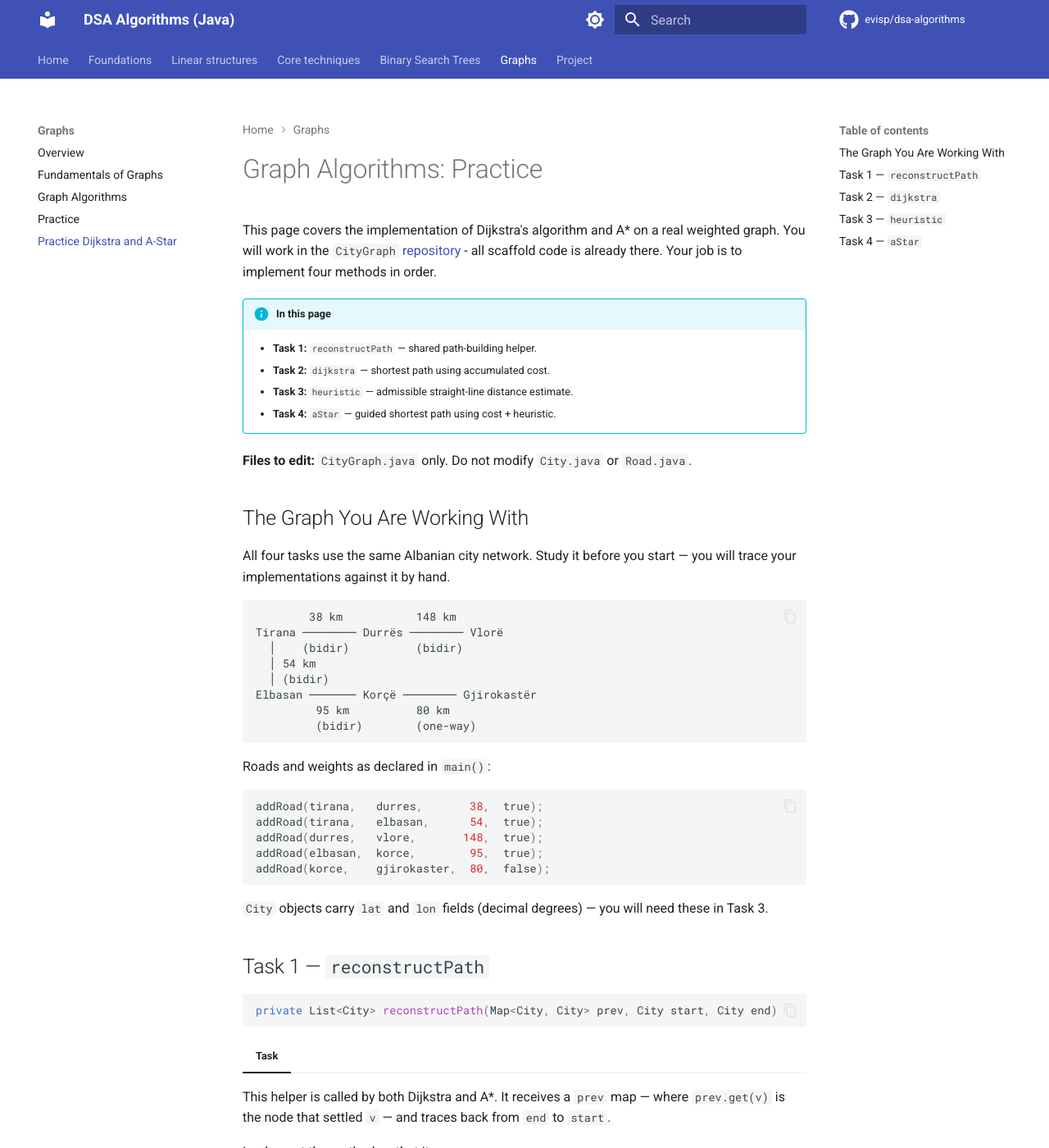
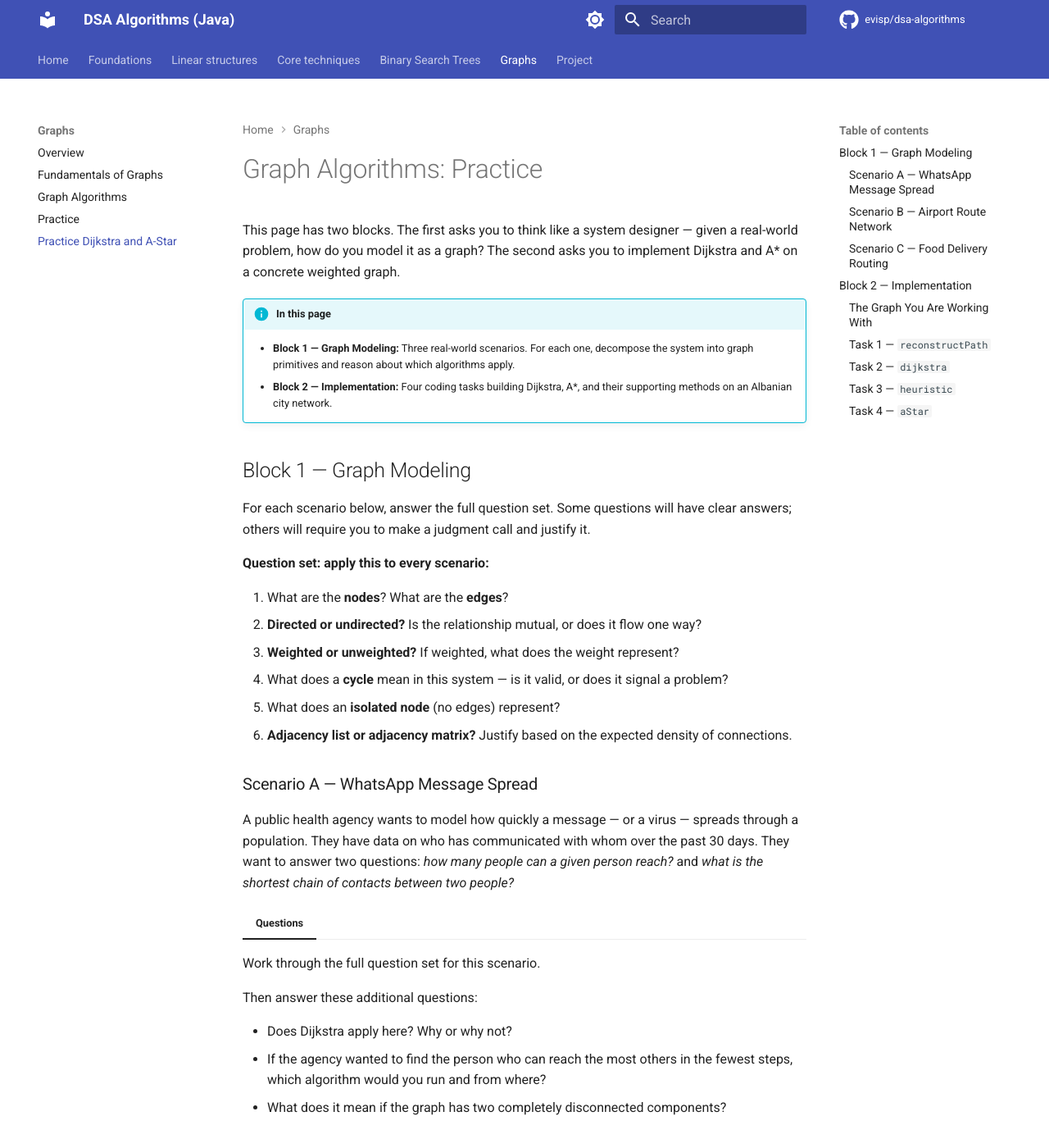
Before and after one commit to evisp/dsa-algorithms, an MkDocs documentation site: the page built from docs/graphs/practice-2.md, in a window 1280 px wide and 1400 px high. Shown: the whole window at 82% size. Built offline with MkDocs 1.6.1 and Material for MkDocs 9.7.7, drawn with Linux system fonts in a browser that asks for light colours; comment, search, counter and statistics services are not loaded; some of the changed text lies outside the part shown.

````diff
--- a/docs/graphs/practice-2.md
+++ b/docs/graphs/practice-2.md
@@ -1,17 +1,93 @@
 # Graph Algorithms: Practice
 
-This page covers the implementation of Dijkstra's algorithm and A* on a real weighted graph. You will work in the `CityGraph` [repository](https://github.com/evisp/dsa-algorithms/tree/main/code/graphs) - all scaffold code is already there. Your job is to implement four methods in order.
+This page has two blocks. The first asks you to think like a system designer — given a real-world problem, how do you model it as a graph? The second asks you to implement Dijkstra and A* on a concrete weighted graph.
 
 !!! info "In this page"
-    - **Task 1:** `reconstructPath` — shared path-building helper.
-    - **Task 2:** `dijkstra` — shortest path using accumulated cost.
-    - **Task 3:** `heuristic` — admissible straight-line distance estimate.
-    - **Task 4:** `aStar` — guided shortest path using cost + heuristic.
+    - **Block 1 — Graph Modeling:** Three real-world scenarios. For each one, decompose the system into graph primitives and reason about which algorithms apply.
+    - **Block 2 — Implementation:** Four coding tasks building Dijkstra, A*, and their supporting methods on an Albanian city network.
+
+
+## Block 1 — Graph Modeling
+
+For each scenario below, answer the full question set. Some questions will have clear answers; others will require you to make a judgment call and justify it.
+
+**Question set: apply this to every scenario:**
+
+1. What are the **nodes**? What are the **edges**?
+2. **Directed or undirected?** Is the relationship mutual, or does it flow one way?
+3. **Weighted or unweighted?** If weighted, what does the weight represent?
+4. What does a **cycle** mean in this system — is it valid, or does it signal a problem?
+5. What does an **isolated node** (no edges) represent?
+6. **Adjacency list or adjacency matrix?** Justify based on the expected density of connections.
+
+
+### Scenario A — WhatsApp Message Spread
+
+A public health agency wants to model how quickly a message — or a virus — spreads through a population. They have data on who has communicated with whom over the past 30 days. They want to answer two questions: *how many people can a given person reach?* and *what is the shortest chain of contacts between two people?*
+
+=== "Questions"
+    Work through the full question set for this scenario.
+
+    Then answer these additional questions:
+
+    - Does Dijkstra apply here? Why or why not?
+    - If the agency wanted to find the person who can reach the most others in the fewest steps, which algorithm would you run and from where?
+    - What does it mean if the graph has two completely disconnected components?
+
+??? hint "Hint"
+    Think about whether contact between two people is one-directional or mutual.
+    For reachability and shortest hops, think about what BFS explores level by level —
+    each level is one more degree of separation from the source.
+
+
+### Scenario B — Airport Route Network
+
+An airline comparison website wants to help users find the cheapest or fastest flight between any two cities. The dataset contains direct routes between airports, along with price and flight duration for each route. Not all routes operate in both directions — some are one-way seasonal routes.
+
+=== "Questions"
+    Work through the full question set for this scenario.
+
+    Then answer these additional questions:
+
+    - The website wants to find the cheapest route, which may involve one or two layovers. Which algorithm handles this? What is the edge weight?
+    - Could A\* improve performance here? What would the heuristic be, and why is it admissible?
+    - An airport appears in the dataset but has no listed routes. What does this mean and how should the system handle it?
+
+??? hint "Hint"
+    There can be more than one useful edge weight — price and duration are both valid.
+    The choice of weight changes what "shortest path" means.
+    For A*, think about what geographic property of airports gives you a natural lower bound on flight distance.
+
+
+### Scenario C — Food Delivery Routing
+
+A food delivery platform needs to route drivers from restaurants to customers through city streets as quickly as possible. Streets have speed limits and can be one-way. Traffic conditions change the effective travel time on each road throughout the day.
+
+=== "Questions"
+    Work through the full question set for this scenario.
+
+    Then answer these additional questions:
+
+    - Traffic data updates travel times in real time. How does this affect the graph, and does it affect which algorithm you use?
+    - A cycle exists when a driver can loop around a block and return to the same junction. Is this a problem in this system?
+    - The platform wants the fastest route by time, not the shortest by distance. What is the edge weight and which algorithm applies?
+    - Could A\* apply? What would the heuristic be?
+
+??? hint "Hint"
+    Real road networks are almost always modelled as directed weighted graphs —
+    one-way streets and asymmetric travel times make undirected models inaccurate.
+    For A*, straight-line geographic distance is always a valid lower bound on road travel distance.
+
+
+
+## Block 2 — Implementation
+
+You will work in the `CityGraph` [repository](https://github.com/evisp/dsa-algorithms/tree/main/code/graphs) — all scaffold code is already there. Implement four methods in order.
 
 **Files to edit:** `CityGraph.java` only. Do not modify `City.java` or `Road.java`.
 
 
-## The Graph You Are Working With
+### The Graph You Are Working With
 
 All four tasks use the same Albanian city network. Study it before you start — you will trace your implementations against it by hand.
 
@@ -39,7 +115,7 @@
 `City` objects carry `lat` and `lon` fields (decimal degrees) — you will need these in Task 3.
 
 
-## Task 1 — `reconstructPath`
+### Task 1 — `reconstructPath`
 
 ```java
 private List<City> reconstructPath(Map<City, City> prev, City start, City end)
@@ -71,7 +147,7 @@
     After the loop, check whether the first element equals `start`. If not, no path exists.
 
 
-## Task 2 — `dijkstra`
+### Task 2 — `dijkstra`
 
 ```java
 public List<City> dijkstra(City start, City end)
@@ -111,7 +187,7 @@
     Stale entries will appear in the queue — ignore them by checking whether the popped cost matches `dist`.
 
 
-## Task 3 — `heuristic`
+### Task 3 — `heuristic`
 
 ```java
 private double heuristic(City a, City b)
@@ -133,7 +209,7 @@
 
     **Verify** (approximate values):
     ```java
-    heuristic(tirana, korce)      // ≈ 89.0 km
+    heuristic(tirana, korce)       // ≈ 89.0 km
     heuristic(tirana, gjirokaster) // ≈ 128.0 km
     heuristic(durres, gjirokaster) // ≈ 155.0 km
     ```
@@ -147,7 +223,7 @@
     The heuristic must never overestimate — road distance is always greater than or equal to straight-line distance, so Haversine is safe.
 
 
-## Task 4 — `aStar`
+### Task 4 — `aStar`
 
 ```java
 public List<City> aStar(City start, City end)
````
